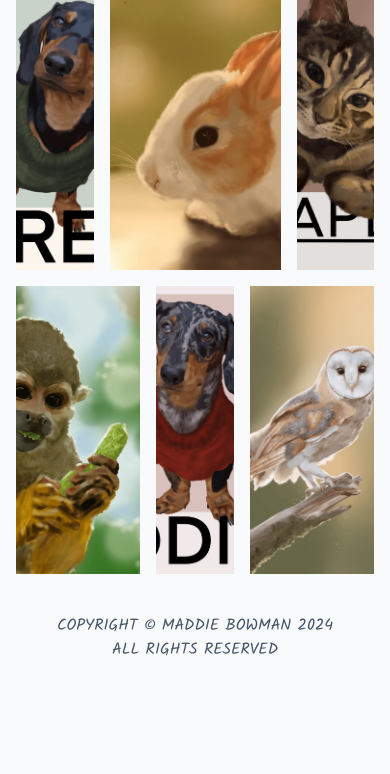
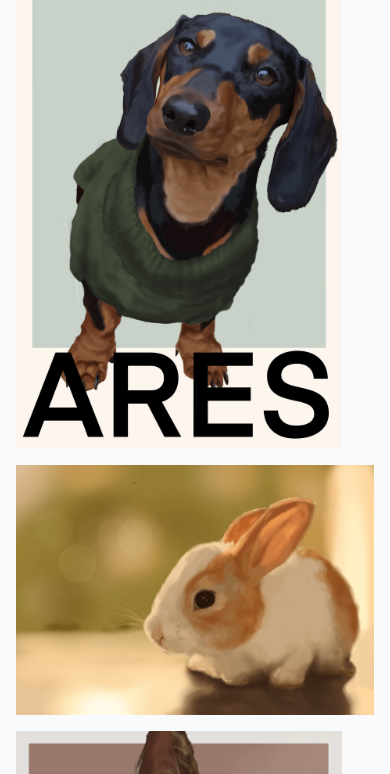
Before and after one commit to jbowwman8991/maddie_port, a website: page build/index.html in a window 390 px wide. Shown: the part 700-1474 px from the top of the page. Before the commit the page ends 1378 px from the top, so only its background shows below. Drawn offline with Linux system fonts and the light colour scheme.

Commit message:
making grid responsive

```diff
--- a/build/index.html
+++ b/build/index.html
@@ -111,23 +111,23 @@
             <h1 class="text-3xl sm:text-4xl font-kalam font-bold text-left mb-1 mt-2 sm:mt-16 text-slate-900">
                 <a href="#">SELECTED WORK</a>
             </h1>
-            <div class="grid grid-cols-8 grid-rows-6 gap-4">
-                <div class="col-span-2 row-span-3 h-72">
+            <div class="grid grid-cols-1 sm:grid-cols-8 sm:grid-rows-6 gap-4 items-center">
+                <div class="col-span-2 row-span-3 sm:h-72">
                     <img src="img/ares.png" alt="Ares" class="w-full h-full object-cover">
                 </div>
-                <div class="col-span-4 row-span-3 h-72">
+                <div class="col-span-4 row-span-3 sm:h-72">
                     <img src="img/bunny.png" alt="Bunny" class="w-full h-full object-cover">
                 </div>
-                <div class="col-span-2 row-span-3 h-72">
+                <div class="col-span-2 row-span-3 sm:h-72">
                     <img src="img/maple.png" alt="Maple" class="w-full h-full object-cover">
                 </div>
-                <div class="col-span-3 row-span-3 h-72">
+                <div class="col-span-3 row-span-3 sm:h-72">
                     <img src="img/monkey.png" alt="Monkey" class="w-full h-full object-cover">
                 </div>
-                <div class="col-span-2 row-span-3 h-72">
+                <div class="col-span-2 row-span-3 sm:h-72">
                     <img src="img/odin.png" alt="Odin" class="w-full h-full object-cover">
                 </div>
-                <div class="col-span-3 row-span-3 h-72">
+                <div class="col-span-3 row-span-3 sm:h-72">
                     <img src="img/owl.png" alt="Owl" class="w-full h-full object-cover">
                 </div>
             </div>
```
Also changed, not shown: build/css/style.css.
